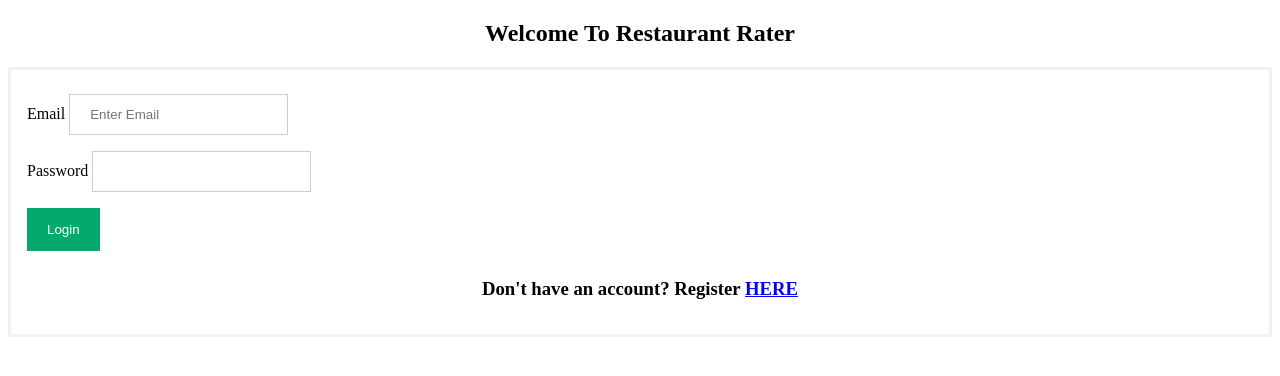
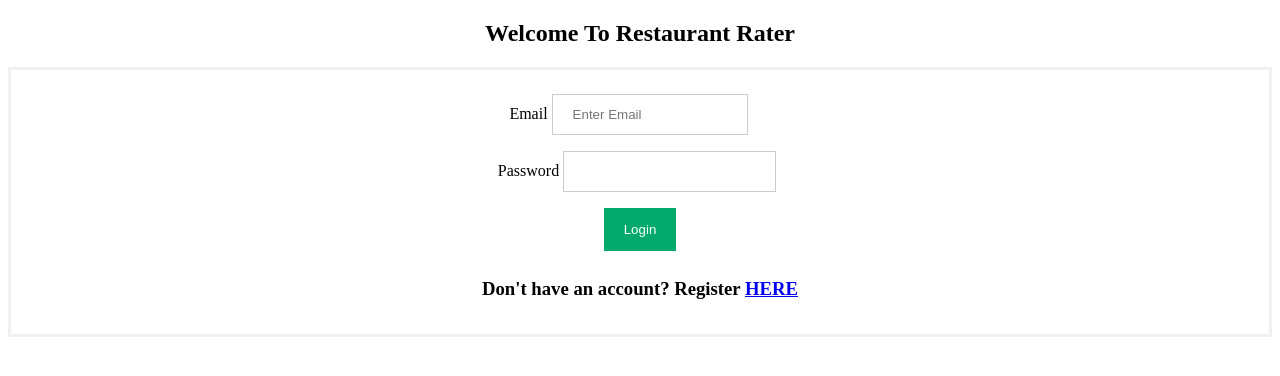
Before and after one commit to katie-060330/RestaurantRater, a website built with webpack: page dist/index.html in a window 1280 px wide. Built offline with nearby package versions, Linux system fonts and the light colour scheme; some packages are replaced by stand-ins of ours.

Commit message:
adding register page in html and css

```diff
--- a/dist/index.css
+++ b/dist/index.css
@@ -1,6 +1,7 @@
 
 form {
     border: 3px solid #f1f1f1;
+
 
   }
 
@@ -8,13 +9,17 @@ form {
    max-width: 75%;
     padding: 12px 20px;
     margin: 8px 0;
-    display: inline-block;
     border: 1px solid #ccc;
     box-sizing: border-box;
 
   }
   .container {
     padding: 16px;
+    display: flex;
+    flex-direction: column;
+    align-items: center;
+    justify-content: center;
+
   }
   button {
     background-color: #04AA6D;
@@ -32,3 +37,6 @@ form {
   .welcome{
     text-align: center;
   }
+  form .container{
+    justify-content: center;
+  }
--- a/dist/index.html
+++ b/dist/index.html
@@ -11,15 +11,7 @@
         <h2>Welcome To Restaurant Rater</h2>
     </div>
 
-<!--
-<form class="add">
-    <label for="title">Title:</label>
-    <input type="text" name="title" required>
-    <label for="author">Author:</label>
-    <input type="text" name="author" required>
 
-    <button>add a new book</button>
-  </form> -->
     <form class="loginForm">
         <div class="container">
             <div class="email">
@@ -35,7 +27,7 @@
             <button type="submit" id="login">Login</button>
 
             <div class="reg">
-                <h3>Don't have an account? <span class="register"> Register <a href="#">HERE</a></span></h3>
+                <h3>Don't have an account? <span class="register"> Register <a href="register.html">HERE</a></span></h3>
             </div>
         </div>
     </form>
--- /dev/null
+++ b/dist/register.css
@@ -0,0 +1,53 @@
+
+form{
+    border: 3px solid#f1f1f1;
+    padding: 20px;
+    border-radius: 5px;
+    max-width: 500px;
+    margin: auto;
+
+
+
+
+
+}
+input[type=text],  input[type=email], input[type=password]{
+    width: 100%;
+    padding: 12px 20px;
+    margin: 8px 0;
+    display: inline-block;
+    border: 1px solid #ccc;
+    box-sizing: border-box;
+}
+
+.container{
+    padding: 16px;
+    max-width: 100%;
+    display: flex;
+    flex-direction: column;
+    align-items: center;
+    justify-content: center;
+
+}
+
+.container label{
+    font-size: 20px;
+    text-align: center;
+
+}
+button{
+    background-color: #04AA6D; /* Green */
+    border: none;
+    color: white;
+    padding: 15px 32px;
+    text-align: center;
+    text-decoration: none;
+    display: inline-block;
+    margin-top: 10px;
+    font-size: 16px;
+}
+.container h3{
+    font-size: 40px;
+    display: flex;
+
+}
```
Also changed, not shown: dist/register.html (+6 -0 lines).
